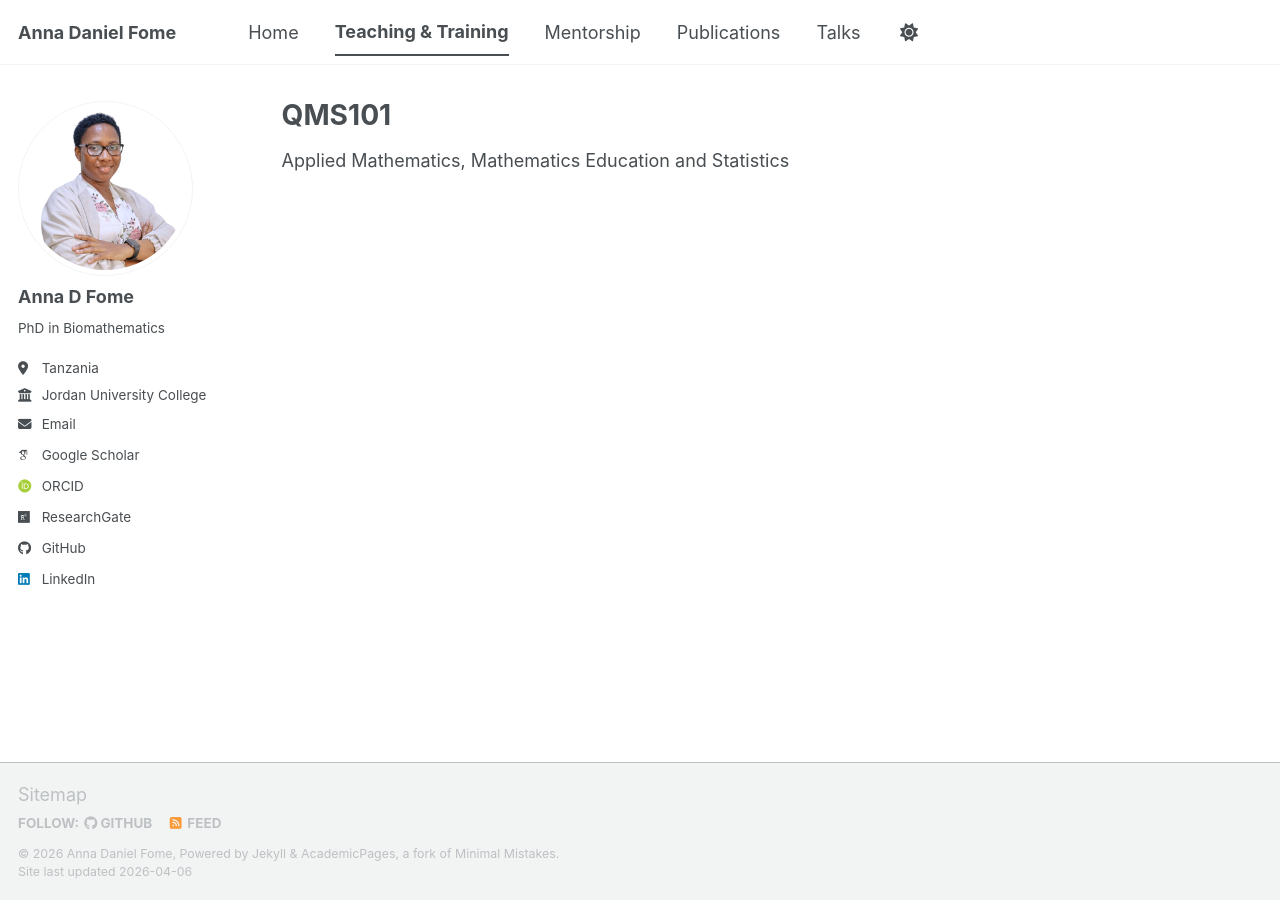
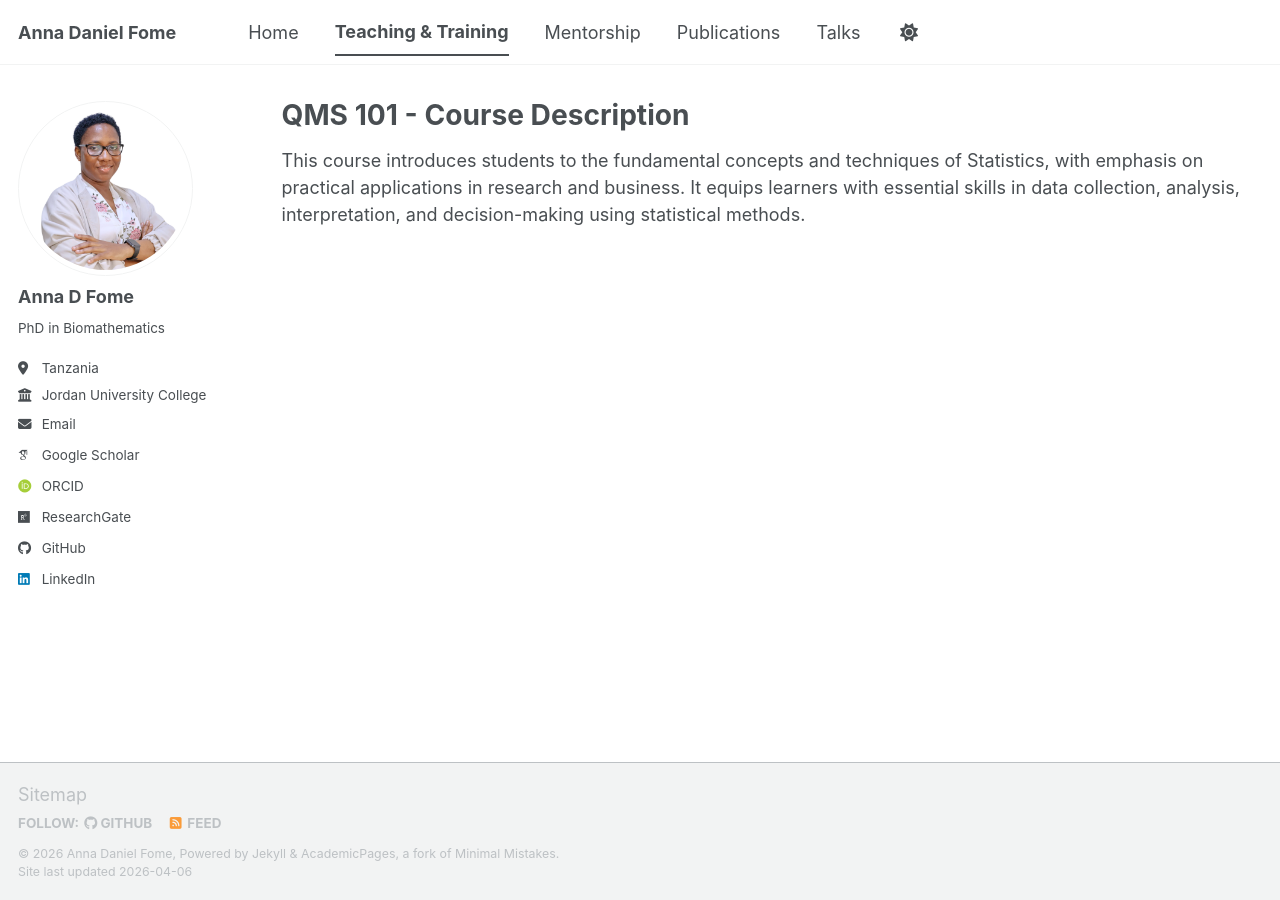
Before and after one commit to FomeA/FomeA.github.io, a Jekyll site: the page built from _teaching/qms101.md, in a window 1280 px wide. Built offline with Jekyll 4.4.1, drawn with Linux system fonts in a browser that asks for light colours; some web fonts are replaced; a script bundle is joined from its source files by our own code; library files that are not in the unit come from our copies.

Commit message:
Update qms101.md

```diff
--- a/_teaching/qms101.md
+++ b/_teaching/qms101.md
@@ -1,9 +1,9 @@
 ---
 layout: archive
-title: "QMS101"
+title: "QMS 101 - Course Description"
 permalink: /teaching/
 author_profile: true
 ---
 <p>
-Applied Mathematics, Mathematics Education and Statistics
-  </p>
+This course introduces students to the fundamental concepts and techniques of Statistics, with emphasis on practical applications in research and business. It equips learners with essential skills in data collection, analysis, interpretation, and decision-making using statistical methods.
+</p>
```
